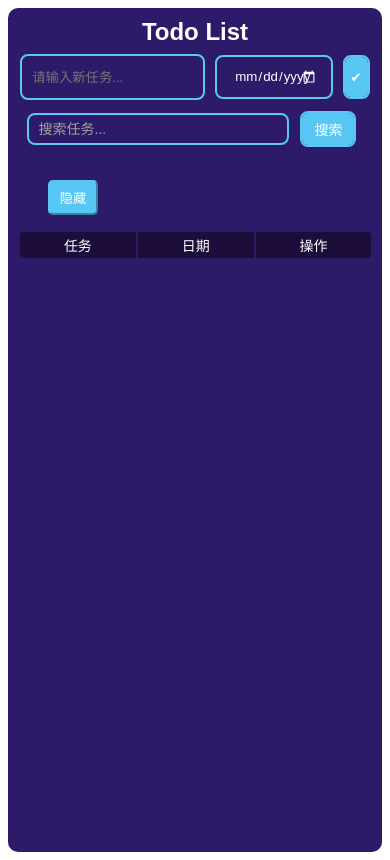
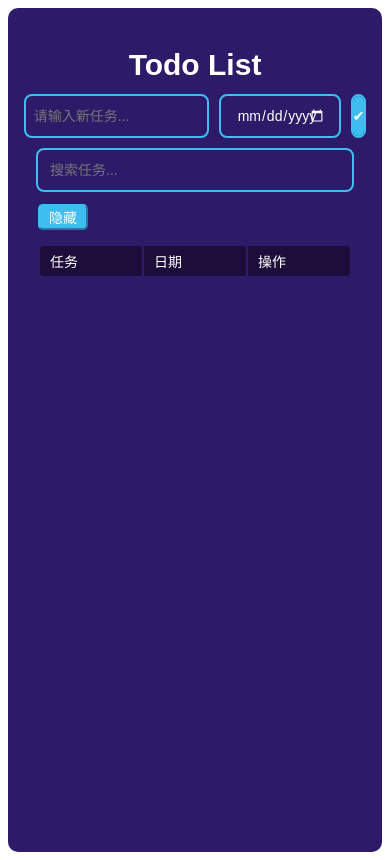
Before and after one commit to WuYujie666/todoList, a Vue app: page / in a window 390 px wide. Built offline with nearby package versions, Linux system fonts and the light colour scheme; the HTML template or start-up script is replaced by a standard one.

Commit message:
添加功能:任务拖动排序

```diff
--- a/package.json
+++ b/package.json
@@ -21,7 +21,8 @@
         "pinia-plugin-persistedstate": "^4.2.0",
         "todolist": "file:",
         "vue": "^3.5.13",
-        "vue-router": "^4.5.0"
+        "vue-router": "^4.5.0",
+        "vuedraggable": "^4.1.0"
     },
     "devDependencies": {
         "@tsconfig/node22": "^22.0.0",
--- a/src/App.vue
+++ b/src/App.vue
@@ -14,9 +14,9 @@ import Todolist from './components/TodoList.vue'
     color: #ffffff;
     font-family: '微软雅黑', '黑体', Arial;
     font-weight: normal;
+    font-size: 14px;
 }
 button {
-    margin: auto 7px;
     background-color: var(--second-color);
     cursor: pointer;
     border-radius: 5px;
@@ -26,19 +26,21 @@ button {
     --main-color: #2d1b69;
     --lighter-main-color: #4c3d7f;
     --darker-main-color: #1d0d3b;
-    --second-color: #58c7f3;
+    --second-color: #3dbdf0;
     --text-color: #ffffff;
 }
-
-table thead tr {
-    background-color: var(--darker-main-color);
+@media screen and (max-width: 768px) {
+    td,
+    th {
+        text-align: left;
+        padding: 0px 10px;
+        height: 30px;
+    }
 }
-
-table tbody tr:nth-child(even) {
-    background-color: var(--darker-main-color);
-}
-
-table tbody tr:nth-child(odd) {
-    background-color: var(--main-color);
+td,
+th {
+    text-align: left;
+    padding: 0px 10px;
+    height: 30px;
 }
 </style>
--- a/src/components/FilterButton.vue
+++ b/src/components/FilterButton.vue
@@ -12,8 +12,8 @@ let displayComplete = computed(() => {
 </script>
 <style scoped>
 button {
-    width: 50px;
-    height: 35px;
-    margin: 20px 0px 5px 40px;
+    width: auto !important;
+    min-width: 50px;
+    max-width: 120px;
 }
 </style>
--- a/src/components/SearchBox.vue
+++ b/src/components/SearchBox.vue
@@ -1,29 +1,53 @@
 <script setup lang="ts">
-import { ref } from 'vue'
+import { ref, watch } from 'vue'
 
 const searchText = ref('')
 const emit = defineEmits(['search', 'clear'])
 
-const handleSearch = () => {
-    if (searchText.value.trim()) {
-        emit('search', searchText.value.trim())
+// 防抖函数
+const debounce = (fn: Function, delay: number) => {
+    let timer: number | null = null
+    return function (this: any, ...args: any[]) {
+        if (timer) clearTimeout(timer)
+        timer = setTimeout(() => {
+            fn.apply(this, args)
+        }, delay)
     }
 }
 
+// 统一的搜索处理函数
+const handleSearch = (value: string) => {
+    const trimmedValue = value.trim()
+    if (trimmedValue) {
+        emit('search', trimmedValue)
+    } else {
+        emit('clear') // 空值时清空搜索
+    }
+}
+
+// 防抖搜索（用于输入时的实时搜索）
+const debouncedSearch = debounce(handleSearch, 300)
+
+// 监听输入变化，实时搜索
+watch(searchText, (newValue) => {
+    debouncedSearch(newValue)
+})
+
+// 清空搜索
 const handleClear = () => {
     searchText.value = ''
     emit('clear')
 }
 
+// Enter键立即搜索（不防抖）
 const handleKeyup = (event: KeyboardEvent) => {
     if (event.key === 'Enter') {
-        handleSearch()
+        handleSearch(searchText.value)
     }
 }
 </script>
 
 <template>
-    <div class="search-container">
     <div class="search-box">
         <input
             type="text"
@@ -32,32 +56,26 @@ const handleKeyup = (event: KeyboardEvent) => {
             placeholder="搜索任务..."
             class="search-input"
         />
-            <button v-if="searchText" @click="handleClear" class="clear-btn">×</button>
-            <button @click="handleSearch" class="search-btn">搜索</button>
-        </div>
+        <button v-if="searchText" @click="handleClear" class="clear-btn" title="清空搜索">×</button>
     </div>
 </template>
 
 <style scoped>
-.search-container {
-    margin: 15px auto;
-    width: 88%;
-}
-
 .search-box {
     display: flex;
     align-items: center;
     gap: 8px;
+    position: relative;
 }
 
 .search-input {
     flex: 1;
-    padding: 8px 12px;
+    height: 40px;
+    padding: 0 12px;
     border: none;
     border-radius: 6px;
     background-color: var(--main-color);
     color: var(--text-color);
-    font-size: 14px;
     outline: 2px solid var(--second-color);
 }
 
@@ -66,32 +84,9 @@ const handleKeyup = (event: KeyboardEvent) => {
     outline: 10px solid var(--second-color);
 }
 
-.search-input::placeholder {
-    color: #a0a0a0;
-}
-
-.search-btn {
-    padding: 8px 16px;
-    background-color: var(--second-color);
-    color: var(--text-color);
-    border: none;
-    border-radius: 6px;
-    cursor: pointer;
-    font-size: 14px;
-    transition: all 0.2s;
-    outline: 2px solid var(--second-color);
-}
-
-.search-btn:hover {
-    background-color: #4ab8e3;
-}
-
-.search-btn:active {
-    border-radius: 30px;
-    outline: 10px solid var(--second-color);
-}
-
 .clear-btn {
+    position: absolute;
+    right: 8px;
     padding: 4px 8px;
     background: none;
     border: none;
@@ -100,25 +95,11 @@ const handleKeyup = (event: KeyboardEvent) => {
     font-size: 18px;
     line-height: 1;
     transition: color 0.2s;
+    border-radius: 50%;
 }
 
 .clear-btn:hover {
     color: var(--text-color);
-}
-
-@media screen and (max-width: 768px) {
-    .search-container {
-        width: 89%;
-    }
-
-    .search-input {
-        font-size: 14px;
-        padding: 6px 10px;
-    }
-
-    .search-btn {
-        padding: 6px 12px;
-        font-size: 14px;
-    }
+    background-color: rgba(255, 255, 255, 0.1);
 }
 </style>
--- a/src/components/TodoForm.vue
+++ b/src/components/TodoForm.vue
@@ -8,7 +8,7 @@
             v-model="newContent"
             class="inputBox roundBorder"
             v-on:keyup.enter="submit"
-        /><!-- v-on:keyup.enter="submit"回车提交 -->
+        />
 
         <input
             type="date"
@@ -17,31 +17,37 @@
             class="inputBox roundBorder"
             v-model="newDateString"
         />
-        <button v-on:click="submit" class="roundBorder">✔</button>
+        <button v-on:click="submit" class="roundBorder" title="添加任务">✔</button>
     </div>
 </template>
 <script setup lang="ts">
 import type { Item } from '@/types'
 import { ref } from 'vue'
-let newId = 3
+import { useTodo } from '@/stores/todo'
 const newContent = ref('')
 const emit = defineEmits(['addItem'])
 const newDateString = ref<string>()
+const todoStore = useTodo()
 function submit() {
     if (newContent.value === '') {
         alert('请输入内容')
         return
     }
+
+    // 生成唯一 ID
+    const generateId = () => {
+        return Date.now() + Math.floor(Math.random() * 1000)
+    }
+
     const newItem: Item = {
-        id: newId++,
+        id: generateId(),
         content: newContent.value,
         title: newContent.value,
         completed: false,
+        date: newDateString.value ? new Date(newDateString.value) : undefined,
     }
-    if (newDateString.value) {
-        newItem.date = new Date(newDateString.value)
-    }
-    emit('addItem', newItem)
+
+    todoStore.addItem(newItem)
     newContent.value = ''
 }
 </script>
@@ -49,16 +55,16 @@ function submit() {
 .formLine {
     display: flex;
     justify-content: center;
-    margin: auto 5%;
+    gap: 14px; /* 添加固定的间距 */
 }
 .formLine input {
     width: 300px;
     height: 40px;
-    margin: auto 7px;
     background-color: var(--main-color);
     color: var(--text-color);
     text-indent: 8px;
     /* 好神奇啊 */
+    padding: 0; /* 重置所有padding */
 }
 /* date显示字往右移动 */
 input[type='date']::-webkit-calendar-picker-indicator {
@@ -80,5 +86,13 @@ input:focus,
 .formLine button {
     width: 50px;
     height: 40px;
+    background-color: var(--second-color);
+    color: var(--text-color);
+    cursor: pointer;
+    transition: all 0.2s;
+    padding: 0;
+}
+.formLine button:hover {
+    background-color: #4ab8e3;
 }
 </style>
--- a/src/components/TodoList.vue
+++ b/src/components/TodoList.vue
@@ -5,7 +5,10 @@ import FilterButton from './FilterButton.vue'
 import SearchBox from './SearchBox.vue'
 import { computed, ref } from 'vue'
 import { useTodo } from '@/stores/todo.ts' // Import the Pinia store
+import { useDate } from '@/composables/useDate'
 import type { Item } from '@/types'
+import { RouterLink } from 'vue-router'
+import draggable from 'vuedraggable'
 
 const isDisplay = ref<boolean>(true)
 const searchQuery = ref('')
@@ -21,7 +24,7 @@ const filteredTodos = computed(() => {
         filtered = filtered.filter(
             (item: Item) =>
                 item.title.toLowerCase().includes(query) ||
-                (item.note && item.note.toLowerCase().includes(query)),
+                (item.detail && item.detail.toLowerCase().includes(query)),
         )
     }
 
@@ -53,16 +56,40 @@ const handleClearSearch = () => {
                     </tr>
                 </thead>
                 <!-- <li v-for="(item, index) in todoList" 这里第二个参数无论形参什么名字，实参都是index。如果你可能删除元素，那么不要用index-->
-                <tbody>
-                    <TodoItem
-                        v-for="item in filteredTodos"
-                        :key="item.id"
-                        :item="item"
-                        v-on:deleteItem="(itemId) => todoStore.deleteItem(itemId)"
-                    />
-                </tbody>
+                <draggable
+                    v-model="todoStore.todoList"
+                    tag="tbody"
+                    item-key="id"
+                    :animation="200"
+                    ghost-class="ghost"
+                    chosen-class="chosen"
+                    drag-class="drag"
+                >
+                    <template #item="{ element: item }">
+                        <TodoItem
+                            :item="item"
+                            v-if="filteredTodos.some((todo) => todo.id === item.id)"
+                        >
+                            <td>{{ item.title }}</td>
+                            <td>{{ useDate(item.date).dateString }}</td>
+                            <td>
+                                <input type="checkbox" v-model="item.completed" />
+                                <button @click="todoStore.deleteItem(item.id)">删除</button>
+                                <RouterLink
+                                    :to="{
+                                        path: '/detail',
+                                        query: { id: item.id },
+                                    }"
+                                >
+                                    <button>详情</button>
+                                </RouterLink>
+                            </td>
+                        </TodoItem>
+                    </template>
+                </draggable>
             </table>
         </div>
+        <RouterView />
     </div>
 </template>
 
@@ -82,7 +109,7 @@ const handleClearSearch = () => {
     min-height: 50vh;
     max-height: 100vh;
     width: 50%;
-    padding: 0px;
+    padding: 20px;
     background-color: #4c3d7f;
     margin: 10px 0;
 }
@@ -96,30 +123,61 @@ h1 {
 }
 
 table {
-    margin-left: auto;
-    margin-right: auto;
-    margin-top: 2%;
-    margin-bottom: 3%;
-    background-color: var(--main-color);
     border-radius: 10px;
     width: 88%;
     height: 100%;
     overflow: hidden;
 }
-
-table thead {
-    border-radius: 6px 6px 0 0;
+.bigContainer > * {
+    width: 100%;
+    box-sizing: border-box;
+    margin-bottom: 14px;
+}
+/* 表头样式 */
+table thead tr {
+    background-color: var(--darker-main-color);
 }
 
-table thead tr th {
-    padding: 5px 0px;
+/* 表体奇数偶数行 */
+table tbody tr:nth-child(odd) {
+    background-color: var(--main-color);
+}
+table tbody tr:nth-child(even) {
+    background-color: var(--darker-main-color);
 }
 
+/* 拖拽时的幽灵元素样式 */
+.ghost {
+    opacity: 0.5;
+    background-color: rgba(255, 255, 255, 0.2) !important;
+}
+
+/* 被选中准备拖拽的元素 */
+.chosen {
+    background-color: rgba(74, 184, 227, 0.3) !important;
+}
+
+/* 正在拖拽的元素 */
+.drag {
+    background-color: rgba(74, 184, 227, 0.5) !important;
+    transform: rotate(2deg);
+}
+
+/* 让表格行看起来可以拖拽 */
+tbody tr {
+    cursor: move;
+    transition: all 0.2s ease;
+}
+
+tbody tr:hover {
+    background-color: rgba(255, 255, 255, 0.1) !important;
+}
 /* 移动端适配 */
 @media screen and (max-width: 768px) {
     .background {
         align-items: flex-start;
         min-height: 100vh;
+        padding: 0 30px;
     }
 
     .bigContainer {
@@ -127,22 +185,6 @@ table thead tr th {
         margin: 0;
         outline: none;
         background-color: transparent;
-        padding: 0 10px;
-    }
-
-    h1 {
-        font-size: 24px;
-        margin: 10px 0;
-    }
-
-    table {
-        width: 95%;
-        font-size: 14px;
-        margin: 10px;
-    }
-
-    table thead tr th {
-        padding: 3px 0px;
     }
 }
 </style>
--- a/src/types/index.ts
+++ b/src/types/index.ts
@@ -2,7 +2,6 @@ export interface Item {
     id: number
     content: string
     title: string
-    note?: string
     date?: Date
     completed: boolean
     detail?: string
--- a/src/views/TaskDetail.vue
+++ b/src/views/TaskDetail.vue
@@ -11,8 +11,7 @@
 <script setup lang="ts" name="TaskDetail">
 import { useRouter, useRoute } from 'vue-router'
 import { defineEmits, ref, computed } from 'vue'
-import { useTodo } from '@/stores/todo.ts' // Import the Pinia store
-
+import { useTodo } from '@/stores/todo.ts'
 const router = useRouter()
 const route = useRoute()
 const todoStore = useTodo() // Use the store
--- a/vite.config.ts
+++ b/vite.config.ts
@@ -12,6 +12,9 @@ export default defineConfig({
             '@': fileURLToPath(new URL('./src', import.meta.url)),
         },
     },
+    css: {
+        devSourcemap: true,
+    },
     test: {
         globals: true,
         environment: 'happy-dom',
```
Also changed, not shown: src/components/TodoItem.vue (+10 -37 lines), src/composables/useDate.ts (+10 -9 lines), 1 other file (tests, documents, lock files or other folders). Lines whose indentation alone changed are shown as unchanged.
